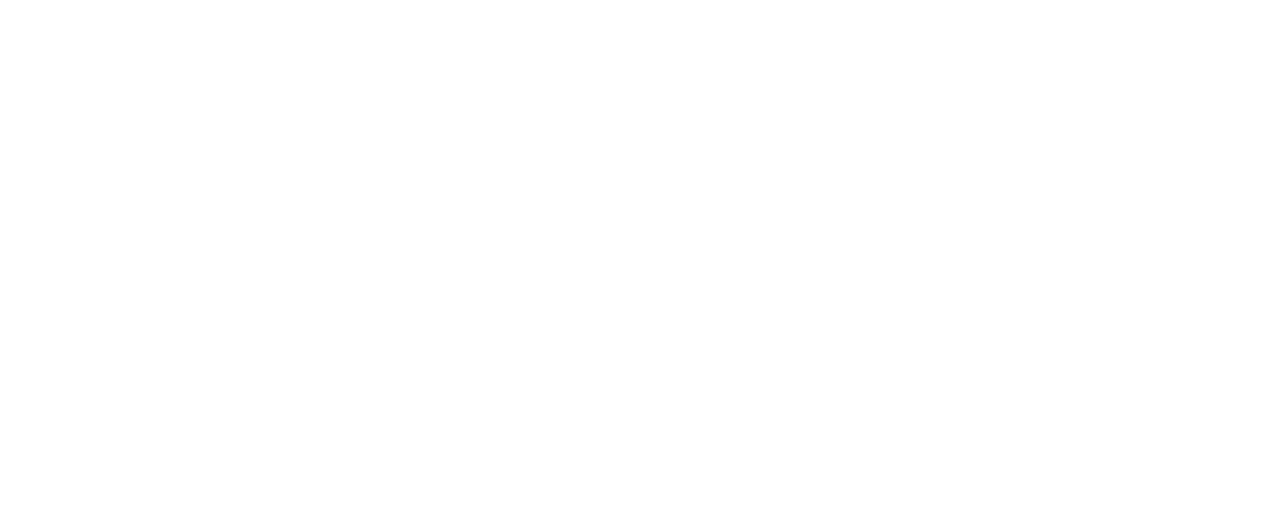
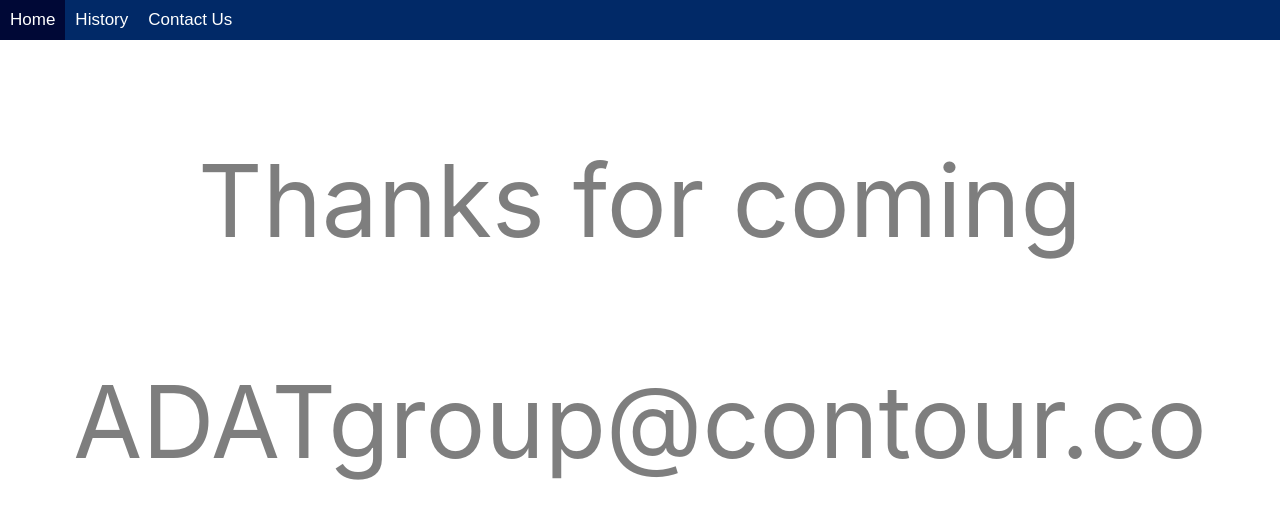
Before and after one commit to DawoodIsrar/midProject, a React (Create React App) app in the folder midproject/: page /ContactUS in a window 1280 px wide. Before the commit this address had no page. Shown: the top 518 px of the page. Built offline with nearby package versions, Linux system fonts and the light colour scheme.

Commit message:
bulid new page and create conaction through Routing and made some changes of main page, css and also contactUs page

```diff
--- a/midproject/src/App.css
+++ b/midproject/src/App.css
@@ -13,10 +13,11 @@
 
 /* border: 1px solid;  */
 border-collapse: collapse;
+
  }
 table{
-  width: 70%;
-  margin-left: 10%;
+  width: 90%;
+  margin-left:  5%;
 
 }
 td{
@@ -32,12 +33,11 @@
   color: #282c34;
 }
 thead {
-  background-color: #1c87c9;
+  background-color: #012967;
   color: #ffffff;
 }
 th {
   text-align: center;
-  height: 50px;
 }
 tbody tr:nth-child(even) {
   background:#f5deb3;
@@ -81,6 +81,7 @@
   color: aliceblue;
   font-family: sans-serif;
   font-weight: 100;
+  margin-top: 10%;
 }
 .home{
   width: 100%;
@@ -96,7 +97,7 @@
   margin-left: 25%;
 }
 .input1{
-  width: 65%;
+  width: 65.5%;
   height: 45px;
   border: none;
   border-radius: 4px;
@@ -112,7 +113,7 @@
   border-radius: 4px;
 }
 .btn{
-  width: 43%;
+  width: 44%;
   height: 30px;
   border: none;
   border-radius: 4px;
@@ -124,10 +125,17 @@
 
 }
  #div-url{
-  height:30px;
+  margin-inline: 0%;
+  margin-top: 2%;
+  height: 26px;
+  border-radius: 4px;
+  border: none;
+  background-color: goldenrod;
+  width: 66%;
   text-align: center;
-  background-color: white;
-
-  margin: 10% 40%;
-  padding: 0px 10px;
  }
+ .contact{
+  font-size: 100px;
+  opacity: 0.5;
+  text-align: center;
+ }
--- a/midproject/src/App.js
+++ b/midproject/src/App.js
@@ -5,6 +5,7 @@
 import Homepage from './components/Homepage';
 import Navbar from './components/Navbar';
 import History from './components/History';
+import ContactUS from "./components/ContactUS";
 
 function App() {
 
@@ -14,6 +15,7 @@
           <Route path="/" element={<Navbar/>}>
           <Route index element={<Homepage/>}/>
           <Route path="History" element={<History/>}/>
+          <Route path="ContactUS" element={<ContactUS/>}/>
           </Route>
      </Routes>
    </BrowserRouter>
--- /dev/null
+++ b/midproject/src/components/ContactUS.js
@@ -0,0 +1,15 @@
+import React from 'react';
+
+const ContactUS = () => {
+    return (
+        <>
+        <div className='contact'>
+            <p>Thanks for coming</p>
+            <p>ADATgroup@contour.co</p>
+        </div>
+
+        </>
+    );
+}
+
+export default ContactUS;
--- a/midproject/src/components/History.js
+++ b/midproject/src/components/History.js
@@ -14,7 +14,7 @@
         <thead>
              <tr>
                <th>URL</th>
-               <th>shortened URL</th>
+               <th>Shortened URL</th>
                <th>Expiry Date</th>
              </tr>
            </thead>
--- a/midproject/src/components/Homepage.js
+++ b/midproject/src/components/Homepage.js
@@ -58,13 +58,13 @@
         </input>
 
         <button type="submit" class="btn" onClick={btn}>
-          Get Short URL{" "}
+          Convert URL{" "}
         </button>
 
-      <div id='div-url' style={{display:"none"}}>
+      <span id='div-url' style={{display:"none"}}>
       <span id="s-url"> </span>
       <span><i class="fa-regular fa-copy fa-shake" onClick={copy} > </i></span>
-      </div>
+      </span>
       </form>
     </div>
   );
--- a/midproject/src/components/Navbar.js
+++ b/midproject/src/components/Navbar.js
@@ -1,6 +1,7 @@
 import React, { useState } from 'react'
 import Homepage from './Homepage'
 import History from './History'
+import ContactUS from './ContactUS'
 import {Outlet ,Link} from 'react-router-dom'
 export default function Navbar() {
 
@@ -9,7 +10,7 @@
    <div class="navbar">
        <i class=""></i> <Link to="/"> Home </Link>
        <i class=""></i><Link to="/History">History</Link>
-       <i class=""></i><Link to="/History">Contact Us</Link>
+       <i class=""></i><Link to="/ContactUs">Contact Us</Link>
 </div>
    <Outlet/>
    </>
```
